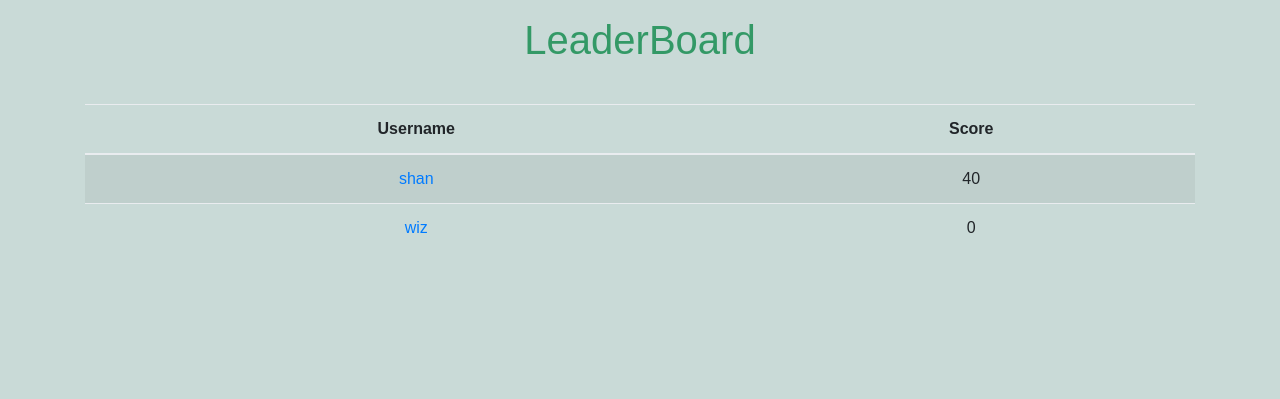
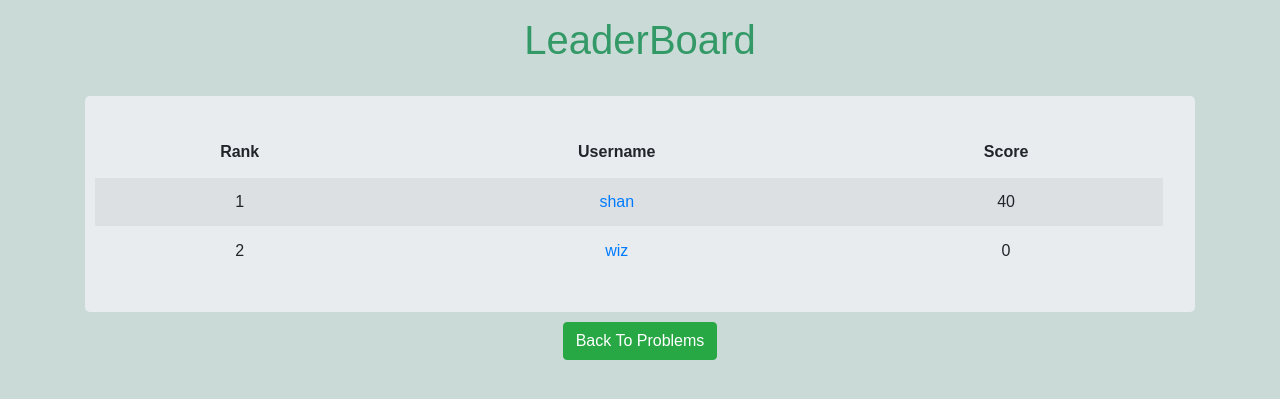
Before and after one commit to shan18/Online-Judge, a Django app: page /leaderboard/ in a window 1280 px wide. Shown: the part 56-455 px from the top of the page. Run offline with Django 3.2, Linux system fonts and the light colour scheme; data comes from the database, SQL or seed files in the repository; parts of the project's set-up code (start-up, migrations or seed data) failed here and were passed over; some libraries are stand-ins or nearby versions.

Commit message:
improved the leaderboard and user profile view

```diff
--- a/accounts/templates/accounts/leaderboard.html
+++ b/accounts/templates/accounts/leaderboard.html
@@ -5,31 +5,49 @@
 {% endblock %}
 
 {% block content %}
+{% if msg %}
+<div class="alert alert-danger alert-dismissible">
+    <a href="#" class="close" data-dismiss="alert" aria-label="close">&times;</a>
+    {{msg}}
+</div>
+{% endif %}
 
 <div class="row">
 	<div class="col-12 my-3">
 		<h1 class="text-center">LeaderBoard</h1>
 	</div>
 </div>
+<div class="jumbotron" style="padding-top: 15px;padding-left: 10px ;padding-bottom: 5px;margin-bottom:10px;margin-top:8px; ">
 <div class="row">
 	<div class="col-12 my-3">
 		<table class="table table-striped">
 			<thead>
 				<tr>
-					<th>Username</th>
-					<th>Score</th>
+					<th class="text-center">Rank</th>
+					<th class="text-center">Username</th>
+					<th class="text-center">Score</th>
 				</tr>
 			</thead>
 			<tbody>
 				{% for object in object_list %}
+				{% if object.username == username%}
+					<tr  style="background-color:rgb(224, 129, 129)">
+						<td class="text-center">{{forloop.counter}}</td>
+						<td class="text-center"><a href="{% url 'profile' object.username %}">{{ object.username }}</a></td>
+						<td class="text-center">{{ object.score }}</td>
+					</tr>
+					{% else %}
 					<tr>
-						<td><a href="{% url 'profile' object.username %}">{{ object.username }}</a></td>
-						<td>{{ object.score }}</td>
-					</tr>
+							<td class="text-center">{{forloop.counter}}</td>
+							<td class="text-center"><a href="{% url 'profile' object.username %}">{{ object.username }}</a></td>
+							<td class="text-center">{{ object.score }}</td>
+						</tr>
+					{% endif %}
 				{% endfor %}
 			</tbody>
 		</table>
 	</div>
 </div>
-
+</div>
+<a href="{% url 'question:list' %}"><button type="button" class="btn btn-success">Back To Problems</button></a>
 {% endblock %}
--- a/accounts/views.py
+++ b/accounts/views.py
@@ -10,7 +10,6 @@ from django.core.urlresolvers import reverse
 from .forms import LoginForm, RegisterForm, ReactivateEmailForm
 from .models import EmailActivation
 from judge.mixins import LoginRequiredMixin, AnonymousRequiredMixin, RequestFormAttachMixin, NextUrlMixin
-
 
 User = get_user_model()
 
@@ -29,7 +28,6 @@ class ProfileView(LoginRequiredMixin, DetailView):
 class LeaderBoardView(ListView):
     queryset = User.objects.all()
     template_name = 'accounts/leaderboard.html'
-
 
 class AccountEmailActivateView(FormMixin, View):
     success_url = '/login/'
```
Also changed, not shown: accounts/templates/accounts/profile.html (+8 -12 lines).
